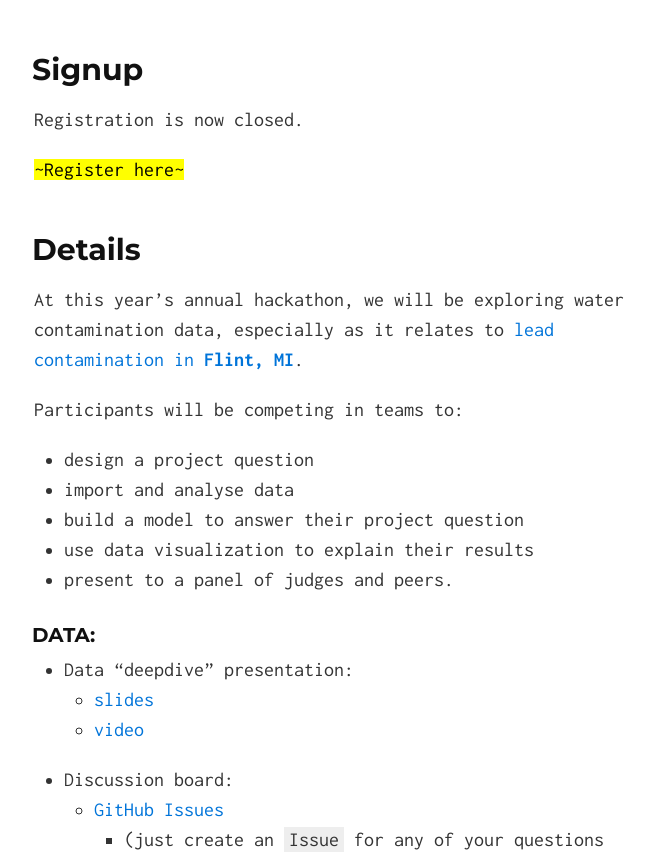
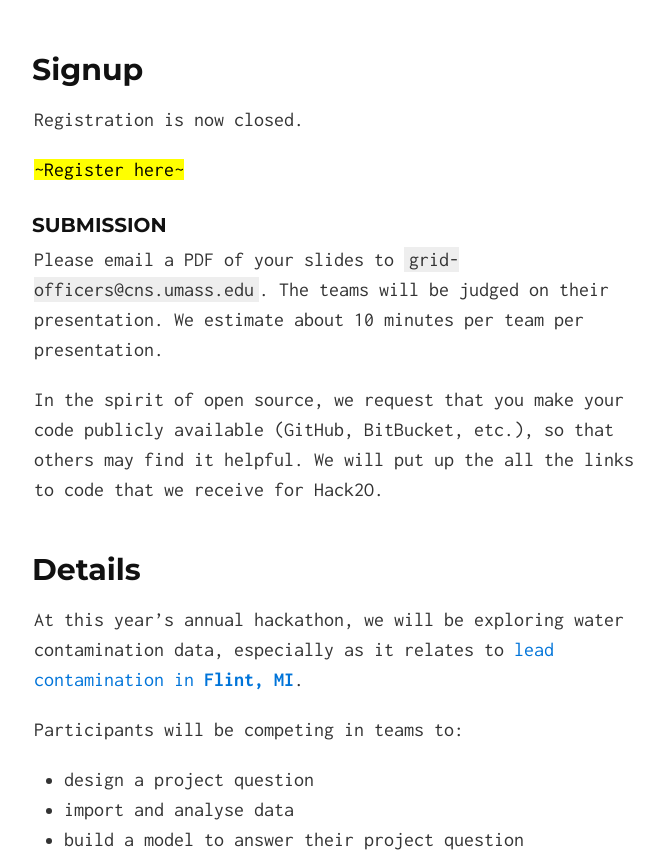
Before and after one commit to gridclub/Hack2O, a Jekyll site: the page built from index.md, in a window 1280 px wide and 900 px high, scrolled down 1199 px, cut to the strip 47-900 px from the top of the window. Shown: the whole strip, without its empty margins (306-970 px from the left). Built offline with Jekyll 4.4.1, drawn with Linux system fonts in a browser that asks for light colours; nearby versions of some CDN libraries; some of the changed text lies outside the part shown.

Commit message:
result submission

```diff
--- a/index.md
+++ b/index.md
@@ -41,6 +41,15 @@ Location: **LGRT 1634**
 Registration is now closed.
 
 <a href="https://docs.google.com/forms/d/e/1FAIpQLSfaGPM2AMbRzUOEENchr2A5HuQh3aUSdJDXX-qC4Ln3t0QCFQ/viewform" class="button"> <mark>~Register here~</mark>  </a>
+
+
+### Submission
+
+Please email a PDF of your slides to `grid-officers@cns.umass.edu`. The teams will be judged on their presentation.
+We estimate about 10 minutes per team per presentation.
+
+In the spirit of open source, we request that you make your code publicly available (GitHub, BitBucket, etc.), so that others may find it helpful. We will put up the all the links to code that we receive for Hack2O.
+
 
 
 <!-- old menu -->
@@ -124,7 +133,7 @@ Participants will be competing in teams to:
 | 8:00 AM    |  LGRT 1634 opens. |
 | 8:30 AM    | Breakfast. |
 | Noon       | Lunch. |
-| 1:00 PM    | Project presentations. |
+| 1:00 PM    | **Project presentations**. |
 | 2:30 PM    | Judges decision-making. |
 | 2:45 PM    | Winners announced, prize. |
 | 3:00 PM    | Wrap-up. |
```
